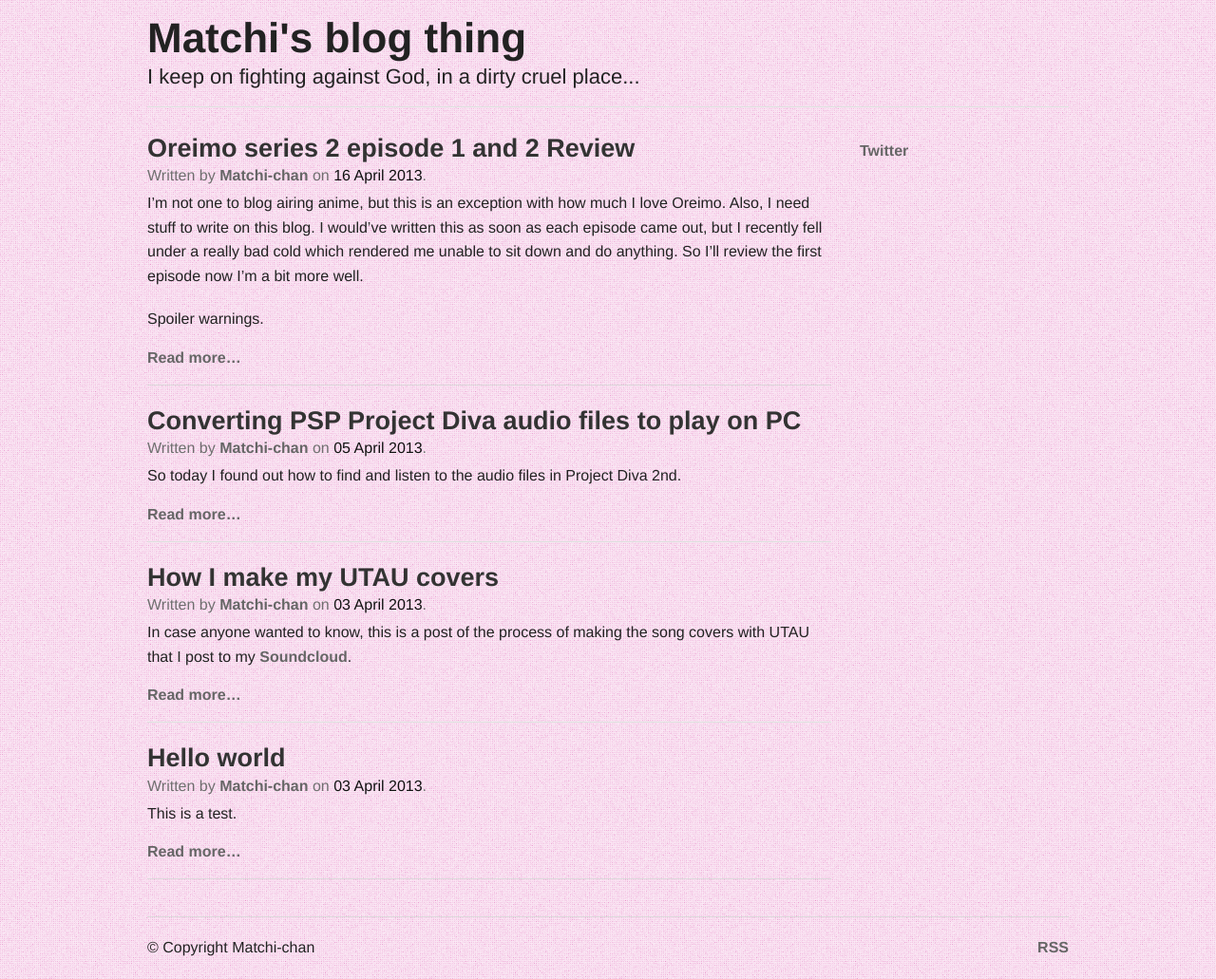
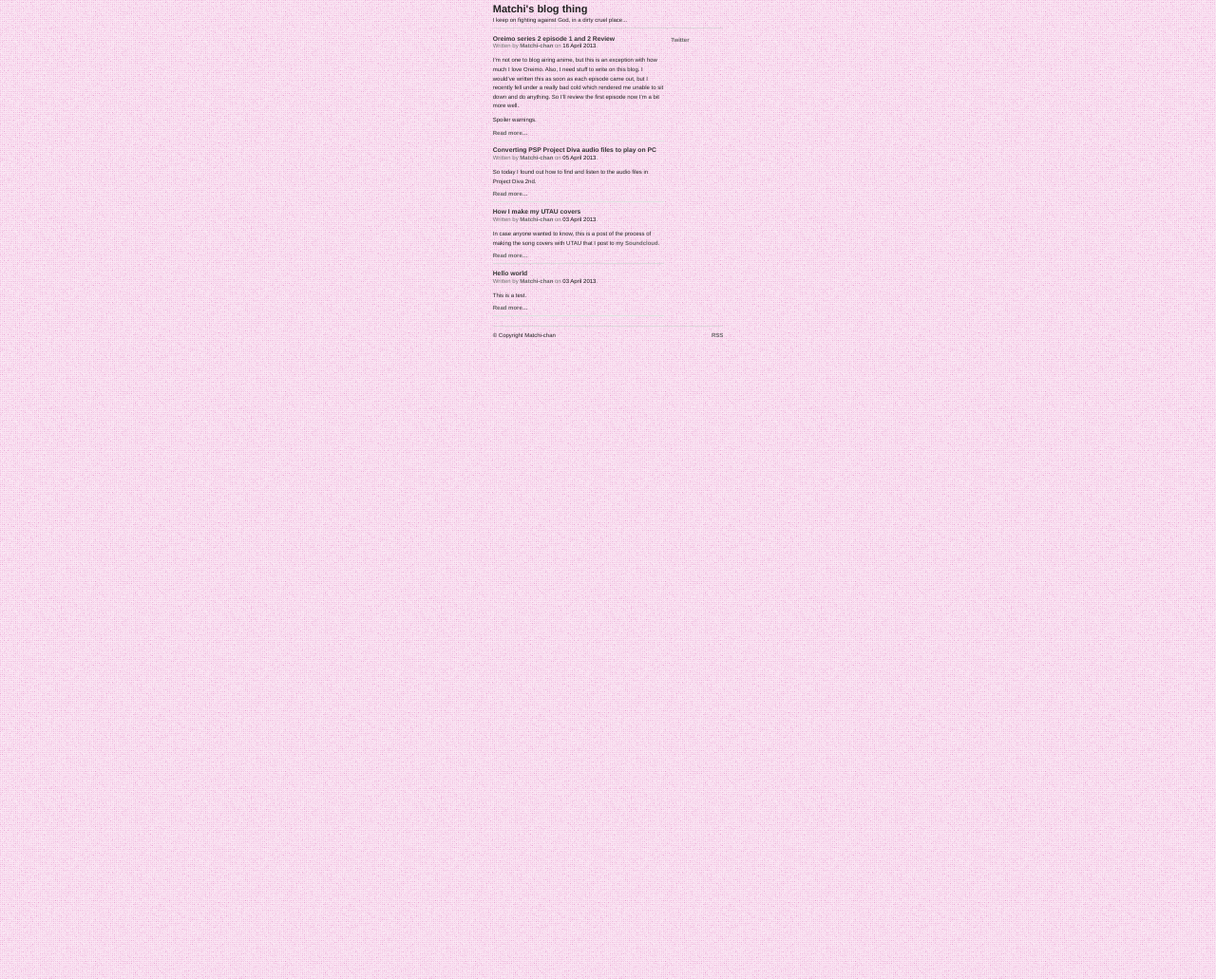
Before and after one commit to Matchi-chan/matchi-chan.github.com, a Jekyll site: the page built from index.html, in a window 1280 px wide. Shown: the whole page at 95% size. Built offline with Jekyll 4.4.1, drawn with Linux system fonts in a browser that asks for light colours; Markdown is read by kramdown in place of the engine named in the settings.

Commit message:
Make text smaller (I hope this works)

```diff
--- a/css/foundation.css
+++ b/css/foundation.css
@@ -7,7 +7,7 @@
 
 html,
 body {
-  font-size: 100%; }
+  font-size: 50%; }
 
 body {
   background-image:url('/img/background.png');
```
